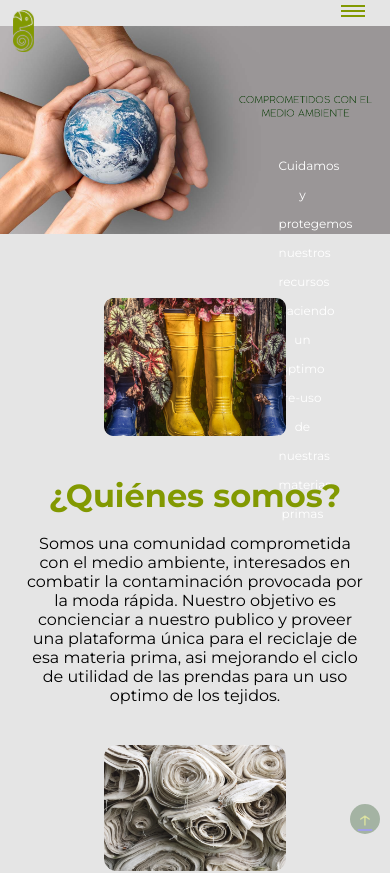
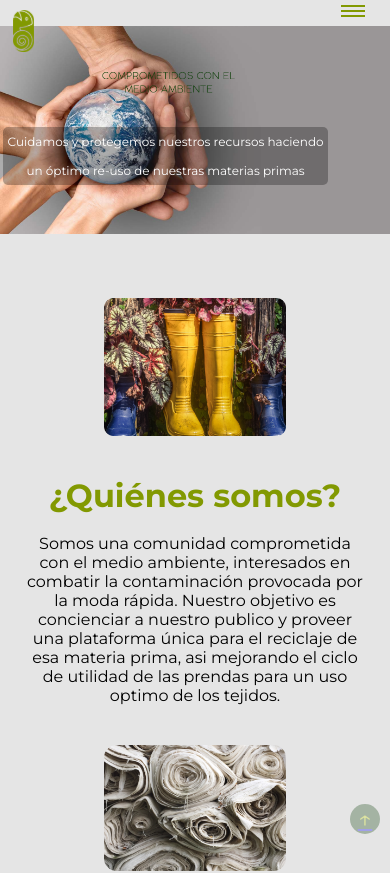
Before and after one commit to SmaelNicolas/trekshift, a React (Create React App) app: page / in a window 390 px wide. Shown: the top 873 px of the page. Built offline with nearby package versions, Linux system fonts and the light colour scheme.

Commit message:
overflow text

```diff
--- a/src/Pages/Home/Sections/Header/Hero/Hero.css
+++ b/src/Pages/Home/Sections/Header/Hero/Hero.css
@@ -1,14 +1,14 @@
-.heroImg{
+.heroImg {
 	position: relative;
 	z-index: -1;
 }
 
-.heroBack{
+.heroBack {
 	width: 100%;
 	height: auto;
 }
 
-.slogan{
+.slogan {
 	position: absolute;
 	left: 55.1vw;
 	top: 26.4%;
@@ -17,19 +17,66 @@
 	align-items: center;
 }
 
-.slogan > img{
-    width: min(39.671vw,578px)
+.slogan > img {
+	width: min(39.671vw, 578px);
 }
 
-.heroText{
-    width: min(73%,469px);
+.heroText {
+	width: 325px;
 	font-family: var(--ff--montserrat);
 	font-style: normal;
 	font-weight: 400;
-    font-size: clamp(var(--fs--small),0.4840rem + 0.866vw,var(--fs--medium))    ;
+	font-size: clamp(var(--fs--small), 0.484rem + 0.866vw, var(--fs--medium));
 	line-height: 29px;
 	color: #ffffff;
 	text-align: center;
-    padding: 0 40px;
 	margin-top: 25px;
 }
+
+@media screen and (max-width: 760px) {
+	.slogan {
+		left: 45vw;
+		top: 22%;
+	}
+}
+
+@media screen and (max-width: 650px) {
+	.slogan {
+		left: 40vw;
+		top: 22%;
+	}
+}
+
+@media screen and (max-width: 570px) {
+	.slogan {
+		left: 30vw;
+		top: 15%;
+	}
+}
+
+@media screen and (max-width: 490px) {
+	.slogan {
+		left: 15vw;
+		top: 15%;
+	}
+
+	.heroText {
+		color: #ffffff;
+		background-color: rgba(0, 0, 0, 0.281);
+		border-radius: 5px;
+	}
+}
+
+@media screen and (max-width: 405px) {
+	.slogan {
+		left: 4vw;
+		top: 15%;
+		width: 300px;
+	}
+
+	.heroText {
+		color: #ffffff;
+		background-color: rgba(0, 0, 0, 0.281);
+		border-radius: 5px;
+	}
+}
--- a/src/Pages/Home/Sections/Header/Hero/Hero.jsx
+++ b/src/Pages/Home/Sections/Header/Hero/Hero.jsx
@@ -1,17 +1,28 @@
-import './Hero.css'
-import slogan from '../../../../../Assets/Header/artboardText.png'
-import heroBack from '../../../../../Assets/Header/artboardImg.png'
+import "./Hero.css";
+import slogan from "../../../../../Assets/Header/artboardText.png";
+import heroBack from "../../../../../Assets/Header/artboardImg.png";
 
-function Hero(){
-    return(
-        <div className={'heroImg'}>
-            <img src={heroBack} className={'heroBack'} alt={'imagen principal'}/>
-            <div  className={'slogan'}>
-                <img src={slogan} alt={'Comprometidos con el medio ambiente'}/>
-                <p className={'heroText'}>Cuidamos y protegemos nuestros recursos haciendo un óptimo re-uso de nuestras materias primas</p>
-            </div>
-        </div>
-    )
+function Hero() {
+	return (
+		<div className={"heroImg"}>
+			<img
+				src={heroBack}
+				className={"heroBack"}
+				alt={"imagen principal"}
+			/>
+			<div className={"slogan"}>
+				<img
+					className={"sloganImage"}
+					src={slogan}
+					alt={"Comprometidos con el medio ambiente"}
+				/>
+				<p className={"heroText"}>
+					Cuidamos y protegemos nuestros recursos haciendo un óptimo
+					re-uso de nuestras materias primas
+				</p>
+			</div>
+		</div>
+	);
 }
 
 export default Hero;
```
Lines whose indentation alone changed are shown as unchanged.
